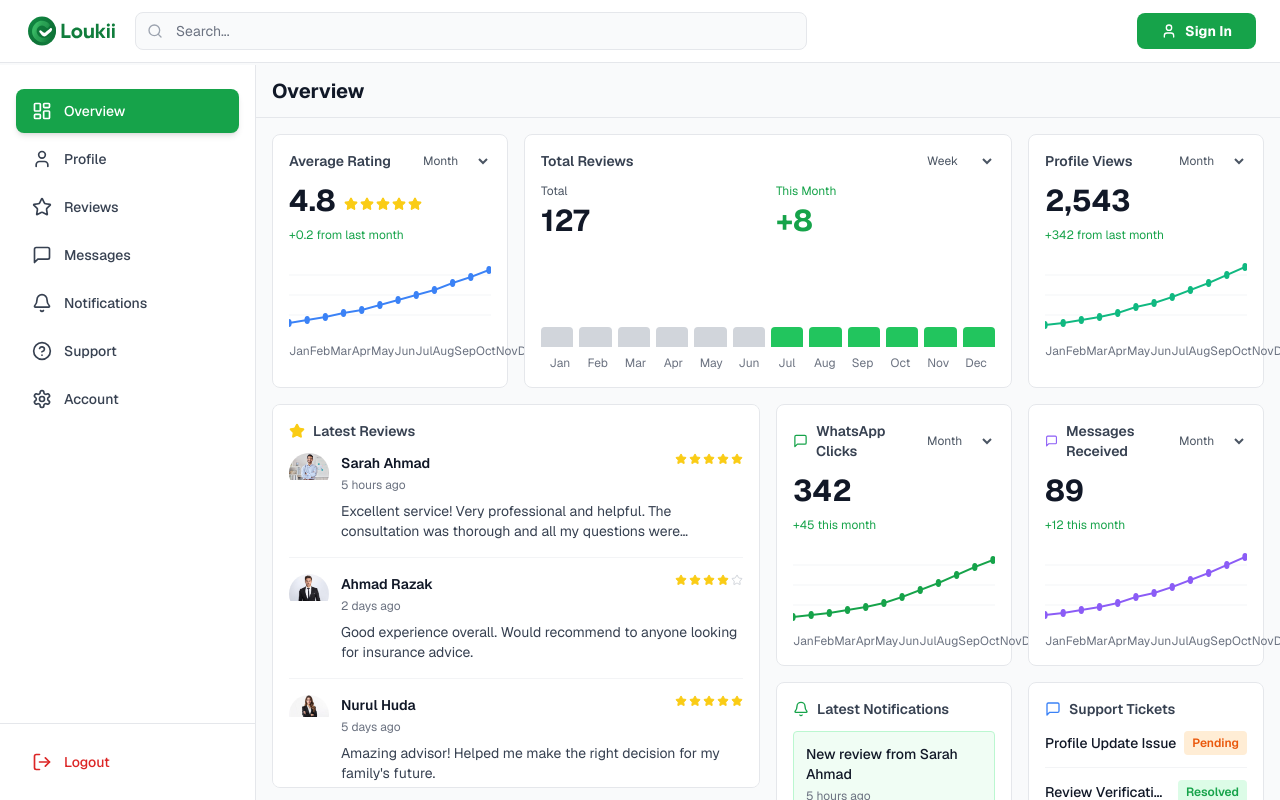
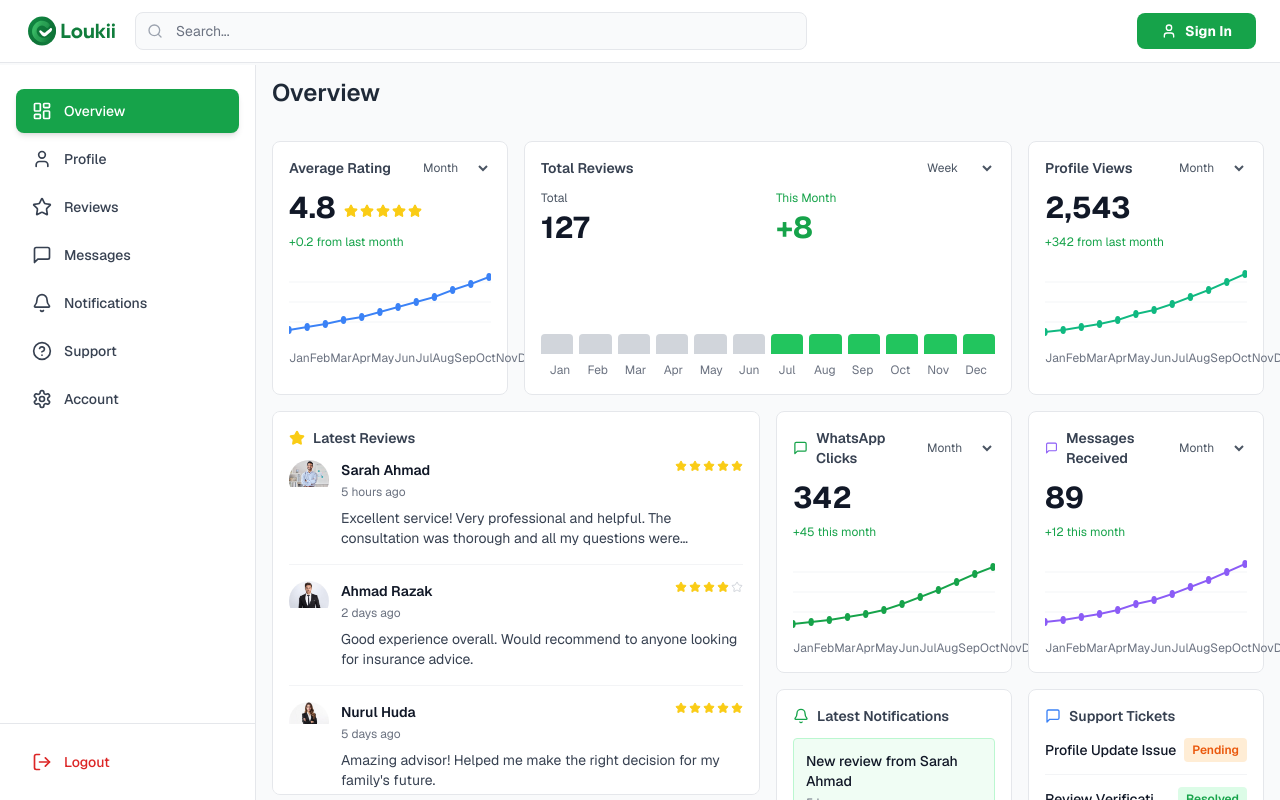
Before and after one commit to cloudswired-technologies/loukii-social, a Next.js app: page /dashboard/advisor in a window 1280 px wide. Built offline with nearby package versions, Linux system fonts and the light colour scheme.

Commit message:
Update advisor dashboard header styling

```diff
--- a/app/dashboard/advisor/page.tsx
+++ b/app/dashboard/advisor/page.tsx
@@ -354,11 +354,9 @@ export default function AdvisorOverviewPage() {
   return (
     <div className="flex flex-col h-screen bg-gray-50 dark:bg-gray-950 overflow-hidden">
       {/* Header */}
-      <div className="px-4 py-3 border-b border-gray-200 dark:border-gray-800">
-        <h1 className="text-xl font-bold text-gray-900 dark:text-white">
-          Overview
-        </h1>
-      </div>
+      <h1 className="text-2xl font-semibold text-gray-800 dark:text-gray-100 mb-4 px-4 pt-3">
+        Overview
+      </h1>
 
       {/* Main Content - Scrollable */}
       <div className="flex-1 overflow-y-auto p-4 space-y-4">
```
